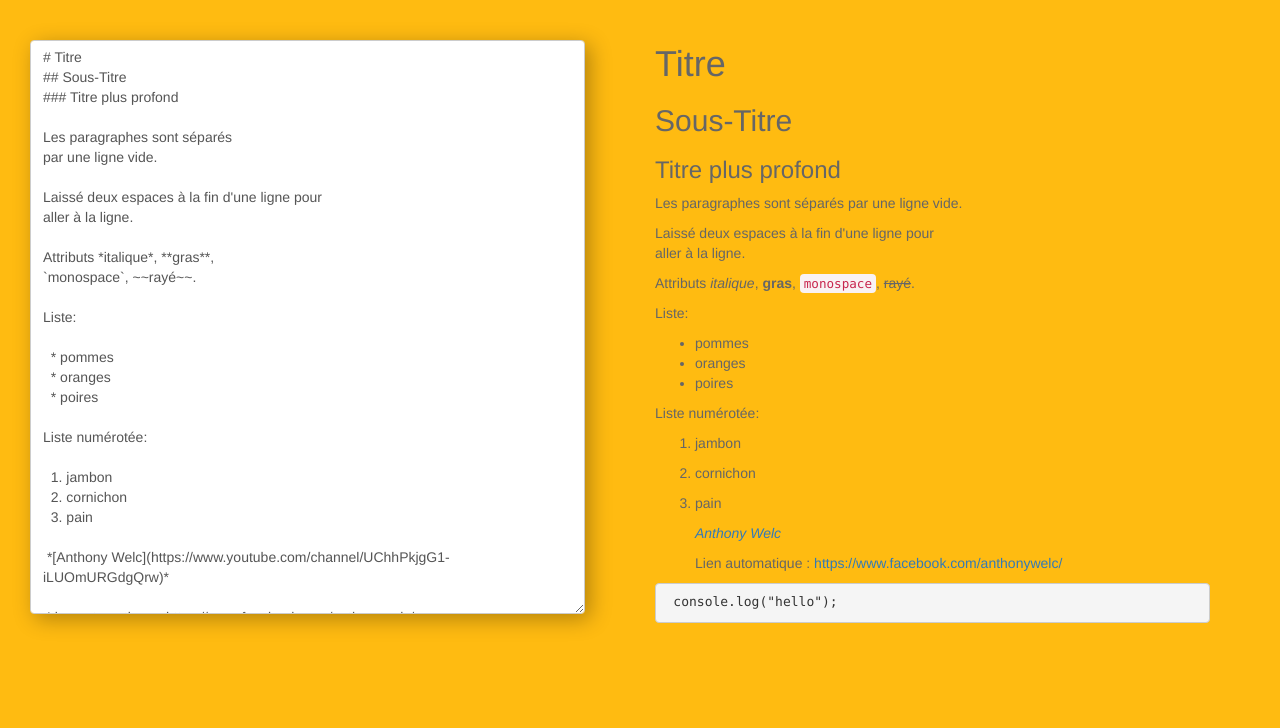
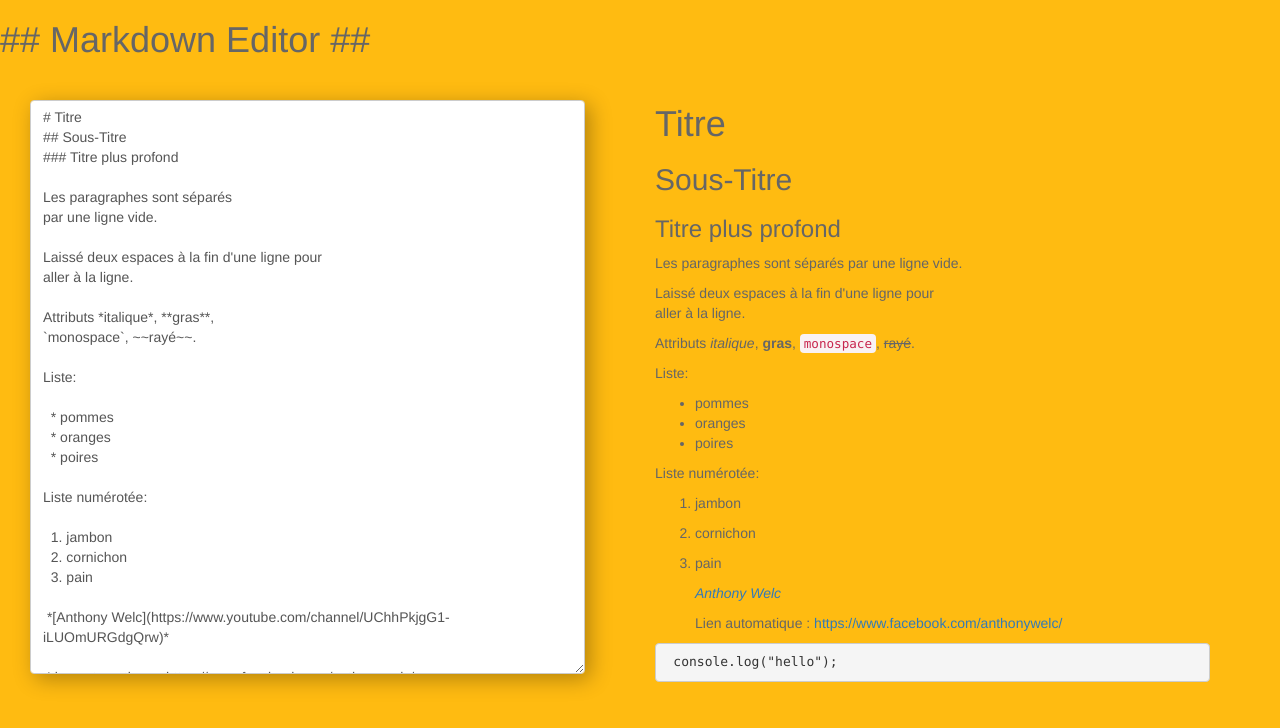
Before and after one commit to DonDes17/React_MarkdownEditor, a React app: page public/index.html in a window 1280 px wide. Built offline with nearby package versions, Linux system fonts and the light colour scheme.

Commit message:
Add header

```diff
--- a/public/index.html
+++ b/public/index.html
@@ -6,6 +6,9 @@
     <link rel="shortcut icon" href="%PUBLIC_URL%/favicon.ico">
     <title>Markdown App</title>
   </head>
+  <header>
+    <h1>## Markdown Editor ##</h1>
+  </header>
   <body>
     <div id="root"></div>
   </body>
```
